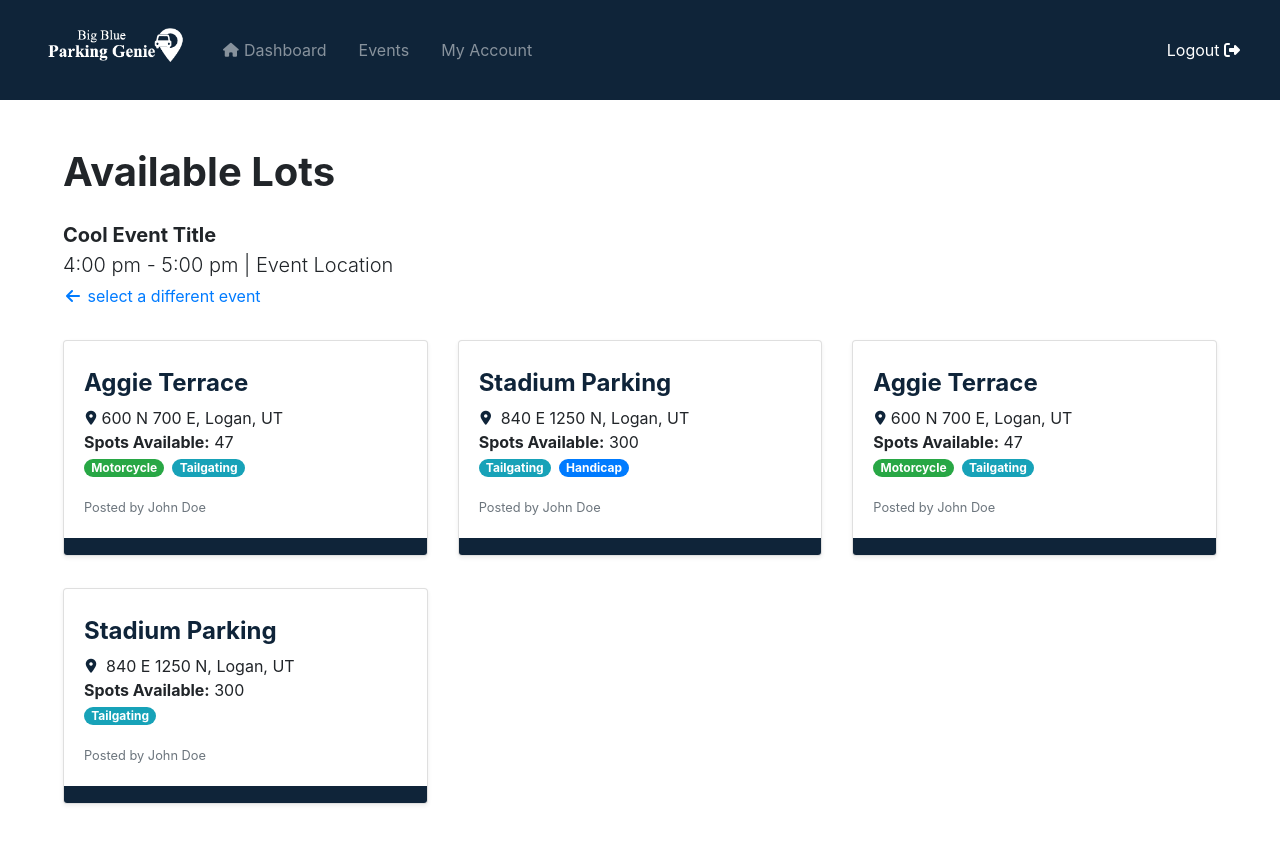
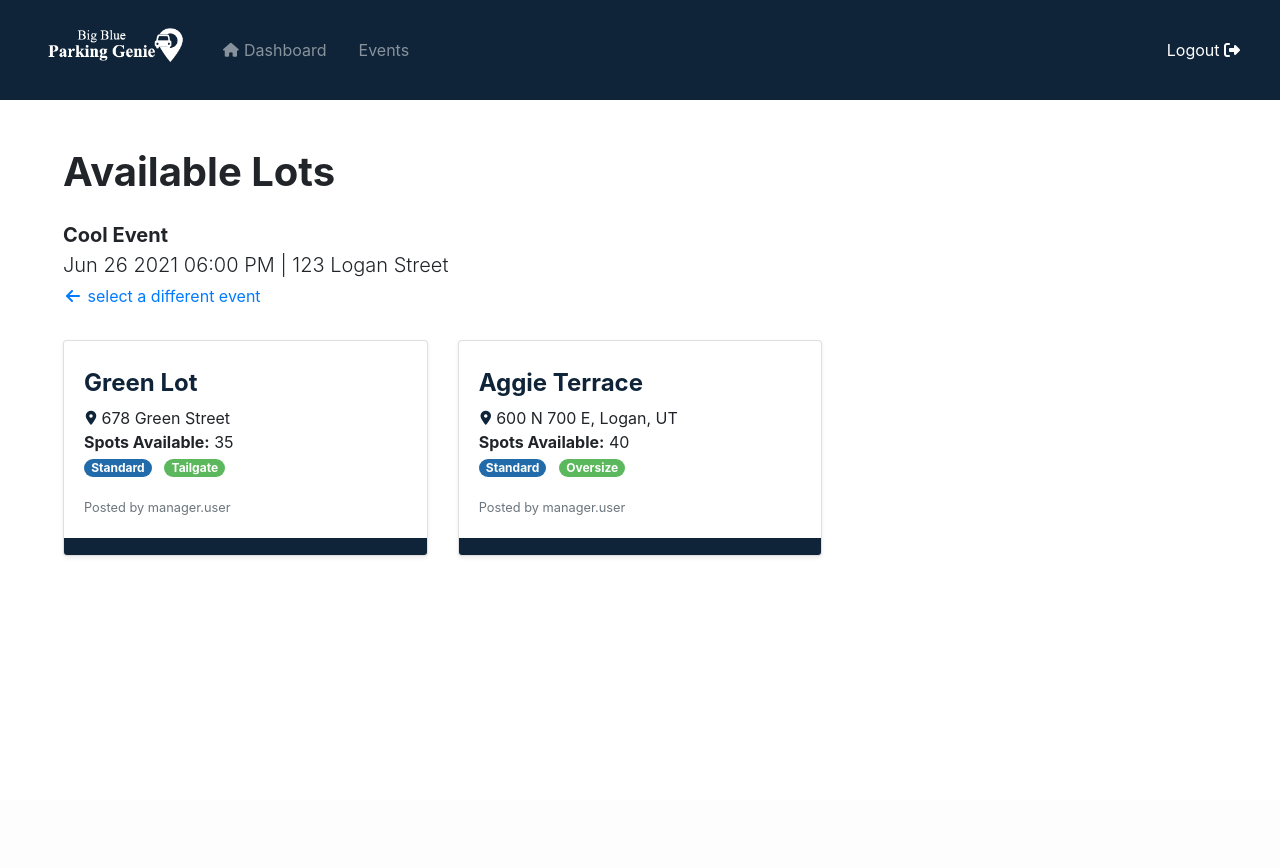
Before and after one commit to Anne-Senpai/CS-3450-Team-5, a Django app: page /lots/?event=1 in a window 1280 px wide. After the commit the page ends 556 px from the top, so only its background shows below. Run offline with Django 3.2, Linux system fonts and the light colour scheme; a user stored in the database is signed in; data comes from the database, SQL or seed files in the repository; some libraries are stand-ins or nearby versions.

Commit message:
added lot functionality

```diff
--- a/src/bbpg/genie/models.py
+++ b/src/bbpg/genie/models.py
@@ -11,6 +11,22 @@ class ParkingLot(models.Model):
     address = models.CharField(max_length=200)
     owner = models.ForeignKey(User, on_delete=models.CASCADE)
 
+    def get_types(self):
+        types = []
+        lot_areas = self.lotarea_set.all()
+        for area in lot_areas:
+            if area.type not in types:
+                types.append(area.type)
+
+        return types
+
+    def get_num_spots(self):
+        num_spots = 0
+        lot_areas = self.lotarea_set.all()
+        for area in lot_areas:
+            num_spots += area.capacity
+
+        return num_spots
 
 class Event(models.Model):
     startTime = models.DateTimeField('Start Time')
@@ -19,6 +35,7 @@ class Event(models.Model):
     description = models.CharField(max_length=200)
     address = models.CharField(max_length=200)
     parkingLots = models.ManyToManyField(ParkingLot)
+
 
 
 class LotArea(models.Model):
--- a/src/bbpg/genie/static/genie/custom.css
+++ b/src/bbpg/genie/static/genie/custom.css
@@ -40,3 +40,19 @@ h1, h2, h3, h4, h5, h6, .h1, .h2, .h3, .h4, .h5, .h6 {
 	transform: scale(1.03);
 	box-shadow: 0 8px 16px 0 rgba(0,0,0,0.2);
 }
+
+.pill-1 {
+	background-color: #226BAA !important;
+}
+
+.pill-2 {
+	background-color: #5cb85c !important;
+}
+
+.pill-3 {
+	background-color: #f0ad4e !important;
+}
+
+.pill-4 {
+	background-color: #d9534f !important;
+}
--- a/src/bbpg/genie/templates/genie/base.html
+++ b/src/bbpg/genie/templates/genie/base.html
@@ -32,9 +32,9 @@
 				<li class="nav-item mr-3 {% if request.get_full_path == "/events/" %}active{% endif %}">
 					<a class="nav-link" href="{% url 'genie:events' %}">Events</a>
 				</li>
-				<li class="nav-item mr-3 {% if request.get_full_path == "/user/" %}active{% endif %}">
-					<a class="nav-link" href="{% url 'genie:user' %}">My Account</a>
-				</li>
+{#				<li class="nav-item mr-3 {% if request.get_full_path == "/user/" %}active{% endif %}">#}
+{#					<a class="nav-link" href="{% url 'genie:user' %}">My Account</a>#}
+{#				</li>#}
 			</ul>
             <ul class="navbar-nav ml-auto mr-3">
                 <a class="nav-link" style="color:rgba(255,255,255, 1);" href="{% url 'genie:logout' %}">Logout <i class="fas fa-sign-out-alt"></i></a>
--- a/src/bbpg/genie/templates/genie/events.html
+++ b/src/bbpg/genie/templates/genie/events.html
@@ -12,7 +12,7 @@
         </div>
         <div class="media-body">
             <h3 class="h5 mt-0 mb-1">
-                <a href="#" class="text-shrink-1 text-info">{{ event.name }}</a>
+                <a href="{% url 'genie:lots' %}?event={{ event.pk }}" class="text-shrink-1 text-info">{{ event.name }}</a>
             </h3>
             <p class="m-0">{{ event.startTime|date:'D' }} | <strong>at {{ event.startTime|date:'h:i A'}}</strong></p>
             <p class="m-0"><i class="fas fa-map-marker-alt fa-fw fa-sm text-primary">&nbsp;</i>{{ event.address }}</p>
--- a/src/bbpg/genie/templates/genie/index.html
+++ b/src/bbpg/genie/templates/genie/index.html
@@ -5,7 +5,7 @@
 
     <h1>User Dashboard</h1>
     <p class="lead">Welcome, {{ user.username }}!</p>
-	<h2>Account Balance</h2>
+	<h2 class="h3 mt-5">Account Balance</h2>
 	<p class="card-text"><strong>Remaining Balance: </strong> $<span id="balance">{{ user.profile.balance }}</span></p>
 	<a id="add_funds" class="btn btn-link" href="#"><i class="fas fa-plus"></i> Add Funds</a>
 	<form method="post" action="{% url 'genie:add_funds'%}" id="add_funds_form" hidden>
--- a/src/bbpg/genie/templates/genie/lots.html
+++ b/src/bbpg/genie/templates/genie/lots.html
@@ -5,59 +5,33 @@
 
 <h1 class="mb-4">Available Lots</h1>
 
-<p class="lead font-weight-bolder mb-0">Cool Event Title</p>
-<p class="lead mb-1">4:00 pm - 5:00 pm | Event Location</p>
+<p class="lead font-weight-bolder mb-0">{{ event.name }}</p>
+<p class="lead mb-1">{{ event.startTime|date:'M d Y h:i A' }} | {{ event.address }}</p>
 <a class="" href="{% url 'genie:events' %}"><i class="fa-fw fas fa-arrow-left"></i> select a different event</a>
 
 <div class="row mt-3">
+    {% for lot in lots %}
     <div class="col-sm-6 col-lg-4 d-flex">
         <div class="card my-3 w-100 shadow-sm popcard">
             <div class="card-body">
-                <h2 class="h4 mt-2"><a class="text-primary stretched-link" href="#">Aggie Terrace</a></h2>
-                <p class="m-0"><i class="fas fa-map-marker-alt fa-fw fa-sm text-primary">&nbsp;</i>600 N 700 E, Logan, UT</p>
-                <p class="m-0"><strong>Spots Available:</strong> 47</p>
-                <p class=""><span class="badge badge-pill badge-success mr-2">Motorcycle</span><span class="badge badge-pill badge-info mr-2">Tailgating</span></p>
-                <p class="text-muted mb-0"><small>Posted by John Doe</small></p>
+                <h2 class="h4 mt-2"><a class="text-primary stretched-link" href="#">{{ lot.name }}</a></h2>
+                <p class="m-0"><i class="fas fa-map-marker-alt fa-fw fa-sm text-primary">&nbsp;</i>{{ lot.address }}</p>
+                <p class="m-0"><strong>Spots Available:</strong> {{ lot.get_num_spots }}</p>
+                <p class="">{% for type in lot.get_types %}
+                    <span class="badge badge-pill badge-info mr-2
+                        {% if forloop.counter|divisibleby:4 %}pill-4{% endif %}
+                        {% if forloop.counter|divisibleby:3 and not forloop.counter|divisibleby:4 %}pill-3{% endif %}
+                        {% if forloop.counter|divisibleby:2 and not forloop.counter|divisibleby:3 and not forloop.counter|divisibleby:4%}pill-2{% endif %}
+                        {% if not forloop.counter|divisibleby:2 and not forloop.counter|divisibleby:3 and not forloop.counter|divisibleby:4%}pill-1{% endif %}
+                        ">{{ type }}</span>
+
+                {% endfor %}</p>
+                <p class="text-muted mb-0"><small>Posted by {{ lot.owner.username }}</small></p>
             </div>
             <div class="card-footer bg-primary p-2"></div>
         </div>
     </div>
-    <div class="col-sm-6 col-lg-4 d-flex">
-        <div class="card my-3 w-100 shadow-sm popcard">
-            <div class="card-body">
-                <h2 class="h4 mt-2"><a class="text-primary stretched-link" href="#">Stadium Parking</a></h2>
-                <p class="m-0"><i class="fas fa-map-marker-alt fa-fw fa-sm text-primary">&nbsp;</i> 840 E 1250 N, Logan, UT</p>
-                <p class="m-0"><strong>Spots Available:</strong> 300</p>
-                <p class=""><span class="badge badge-pill badge-info mr-2">Tailgating</span><span class="badge badge-pill badge-primary mr-2">Handicap</span></p>
-                <p class="text-muted mb-0"><small>Posted by John Doe</small></p>
-            </div>
-            <div class="card-footer bg-primary p-2"></div>
-        </div>
-    </div>
-	<div class="col-sm-6 col-lg-4 d-flex">
-        <div class="card my-3 w-100 shadow-sm popcard">
-            <div class="card-body">
-                <h2 class="h4 mt-2"><a class="text-primary stretched-link" href="#">Aggie Terrace</a></h2>
-                <p class="m-0"><i class="fas fa-map-marker-alt fa-fw fa-sm text-primary">&nbsp;</i>600 N 700 E, Logan, UT</p>
-                <p class="m-0"><strong>Spots Available:</strong> 47</p>
-                <p class=""><span class="badge badge-pill badge-success mr-2">Motorcycle</span><span class="badge badge-pill badge-info mr-2">Tailgating</span></p>
-                <p class="text-muted mb-0"><small>Posted by John Doe</small></p>
-            </div>
-            <div class="card-footer bg-primary p-2"></div>
-        </div>
-    </div>
-	<div class="col-sm-6 col-lg-4 d-flex">
-        <div class="card my-3 w-100 shadow-sm popcard">
-            <div class="card-body">
-                <h2 class="h4 mt-2"><a class="text-primary stretched-link" href="#">Stadium Parking</a></h2>
-                <p class="m-0"><i class="fas fa-map-marker-alt fa-fw fa-sm text-primary">&nbsp;</i> 840 E 1250 N, Logan, UT</p>
-                <p class="m-0"><strong>Spots Available:</strong> 300</p>
-                <p class=""><span class="badge badge-pill badge-info mr-2">Tailgating</span></p>
-                <p class="text-muted mb-0"><small>Posted by John Doe</small></p>
-            </div>
-            <div class="card-footer bg-primary p-2"></div>
-        </div>
-    </div>
+    {% endfor %}
 </div>
 
 {% endblock %}
--- a/src/bbpg/genie/views.py
+++ b/src/bbpg/genie/views.py
@@ -28,7 +28,7 @@ def lots(request):
     event = int(unquote(params['event']))
     event_obj = Event.objects.get(pk=event)
     lts = ParkingLot.objects.filter(event=event_obj)
-    return render(request, 'genie/lots.html', {"lts": lts})
+    return render(request, 'genie/lots.html', {"lots": lts, "event": event_obj})
 
 
 @login_required
```
